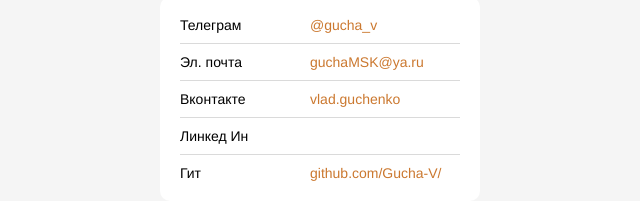
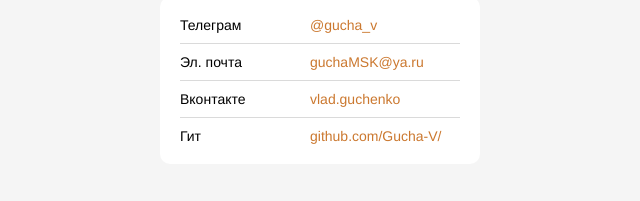
Before and after one commit to Gucha-V/-HTML-CSS-, a plain HTML site: page index.html in a window 1280 px wide. Shown: the part 574-775 px from the top of the page, without its empty margins (320-960 px from the left). Drawn offline with Linux system fonts and the light colour scheme.

Commit message:
Add files via upload

```diff
--- a/index.html
+++ b/index.html
@@ -35,10 +35,6 @@
             >
           </li>
           <li class="links__link">
-            <p class="links__title">Линкед Ин</p>
-            <a class="linsk__link" href="https://www.linkedin.com/in/gucha_V/"></a>
-          </li>
-          <li class="links__link">
             <p class="links__title">Гит</p>
             <a class="linsk__link" href="https://github.com/Gucha-V">github.com/Gucha-V/</a>
           </li>
```
